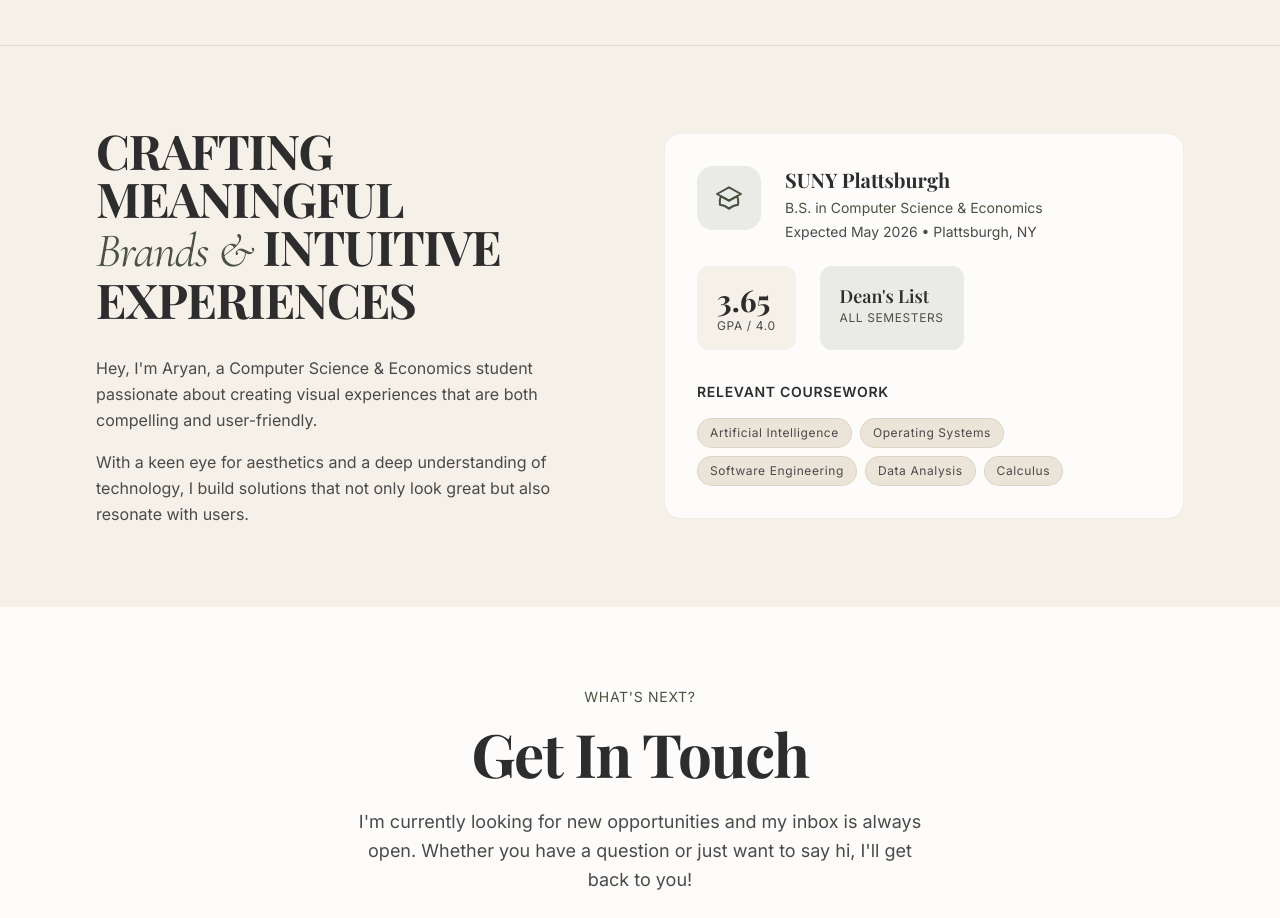
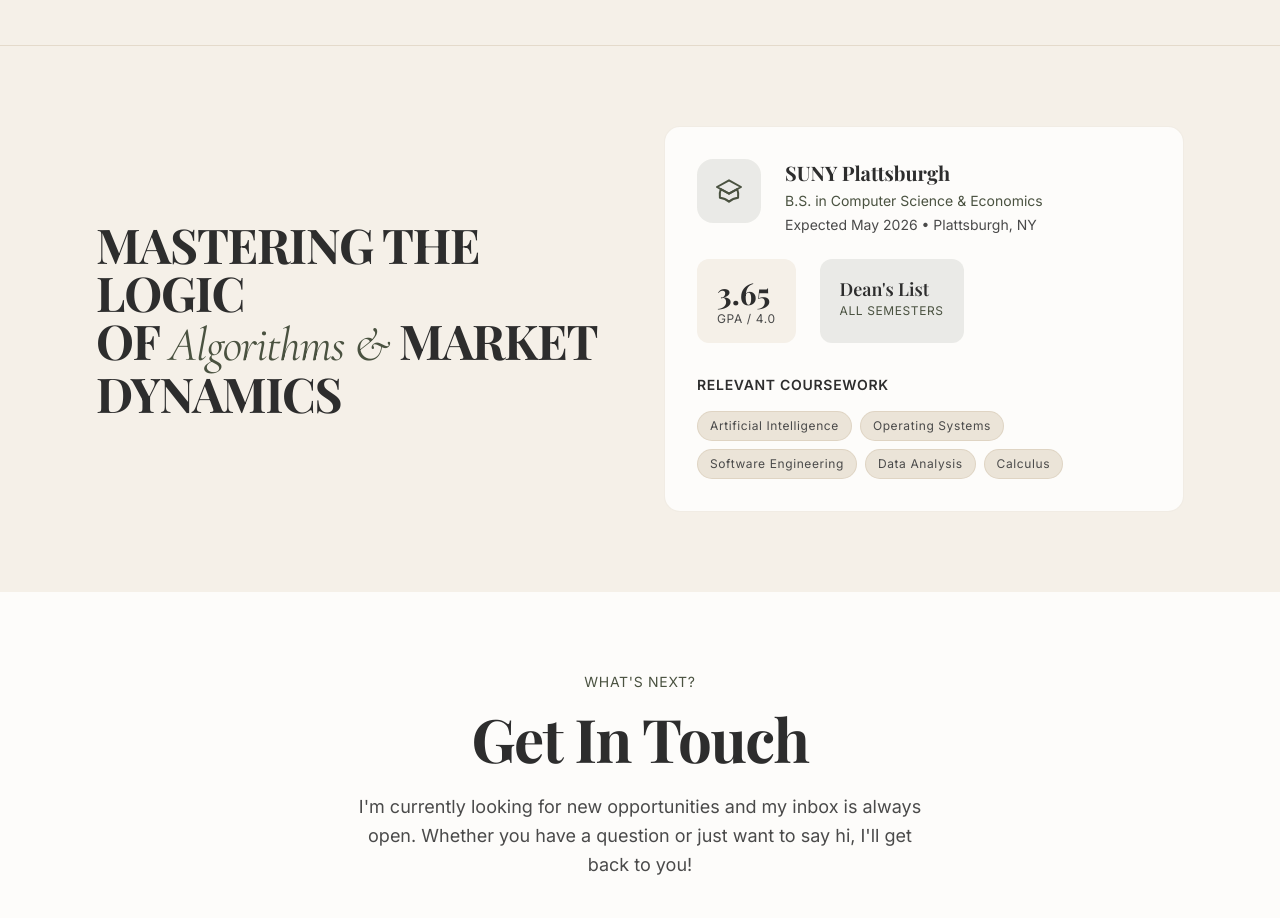
Before and after one commit to not-aryan7/Portfolio, a React (Create React App) app: page / in a window 1280 px wide. Shown: the part 4700-5618 px from the top of the page. Built offline with nearby package versions, Linux system fonts and the light colour scheme; a web font is replaced by a local one.

Commit message:
Update portfolio sections: Hero, About, Projects, Education, and Experience

```diff
--- a/src/components/Education.jsx
+++ b/src/components/Education.jsx
@@ -16,22 +16,12 @@
           {/* Left - Title */}
           <div>
             <h2 className="font-display text-4xl md:text-5xl font-bold text-charcoal leading-tight tracking-tight uppercase">
-              CRAFTING MEANINGFUL
+              MASTERING THE LOGIC
               <br />
-              <span className="font-accent italic font-normal text-olive normal-case">Brands &</span> INTUITIVE
+              OF <span className="font-accent italic font-normal text-olive normal-case">Algorithms &</span> MARKET
               <br />
-              EXPERIENCES
+              DYNAMICS
             </h2>
-
-            <p className="mt-8 text-charcoal-light leading-relaxed max-w-lg">
-              Hey, I'm Aryan, a Computer Science & Economics student passionate about creating
-              visual experiences that are both compelling and user-friendly.
-            </p>
-
-            <p className="mt-4 text-charcoal-light leading-relaxed max-w-lg">
-              With a keen eye for aesthetics and a deep understanding of technology,
-              I build solutions that not only look great but also resonate with users.
-            </p>
           </div>
 
           {/* Right - Education Card */}
--- a/src/components/Projects.jsx
+++ b/src/components/Projects.jsx
@@ -32,7 +32,7 @@
       title: "Retirement Monte Carlo Simulator",
       description: "A Python-based stochastic simulation tool that projects portfolio survival rates by running thousands of market scenarios to account for sequence of returns risk.",
       technologies: ["Python", "NumPy", "Matplotlib"],
-      link: "#", // Placeholder as no link was provided, or using the simulation view action concept
+      link: "#",
       buttonLabel: "View Simulation",
       icon: (
         <svg className="w-6 h-6 text-charcoal group-hover:text-olive transition-colors" fill="none" stroke="currentColor" viewBox="0 0 24 24">
```
